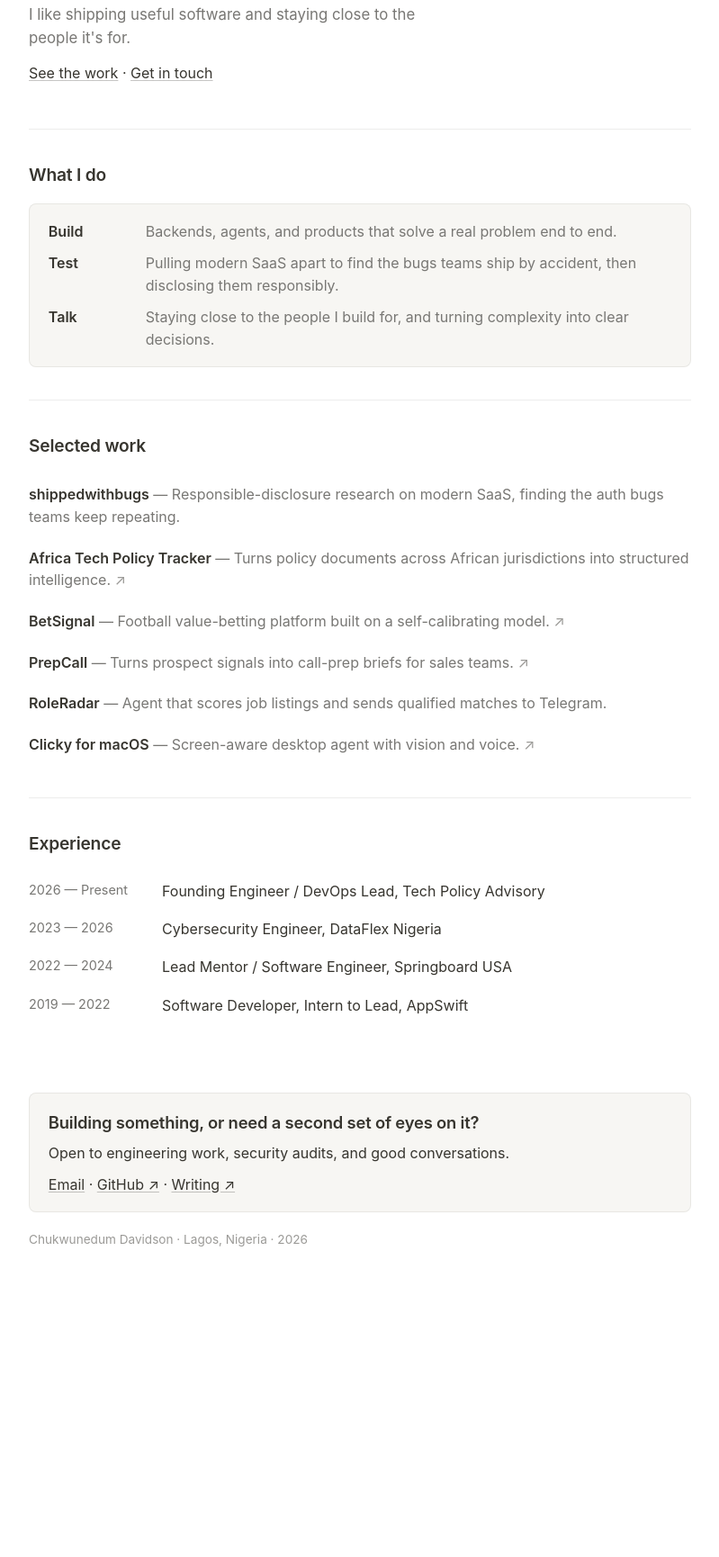
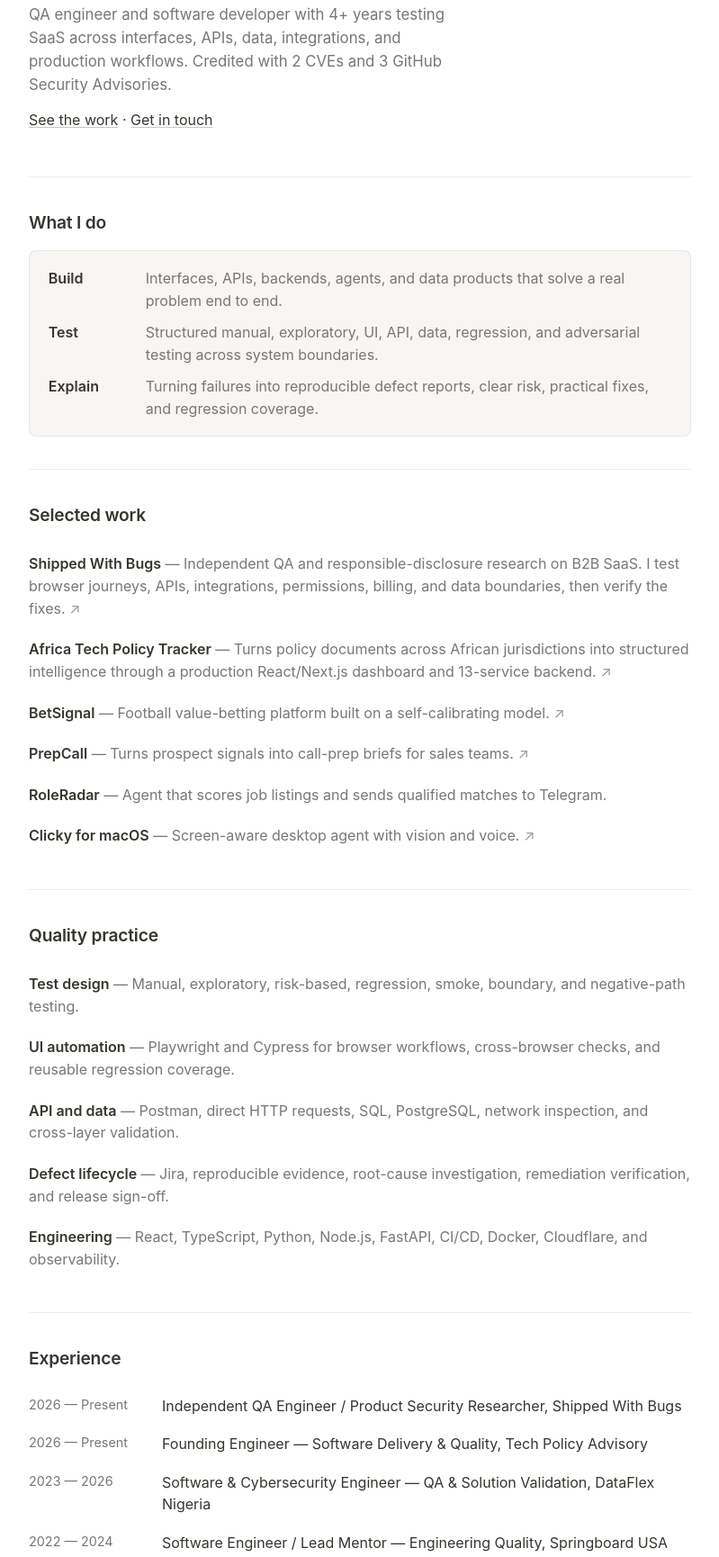
Before and after one commit to nedu-m/nedu-m, a website built with Parcel: page src/index.html in a window 1280 px wide. Shown: the part 223-1953 px from the top of the page at 90% size, without its empty margins (240-1039 px from the left). Before the commit the page ends 1667 px from the top, so only its background shows below. Built offline with nearby package versions, Linux system fonts and the light colour scheme.

Commit message:
Align portfolio with QA engineering experience

```diff
--- a/src/index.html
+++ b/src/index.html
@@ -6,7 +6,7 @@
   <meta name="viewport" content="width=device-width, initial-scale=1" />
   <title>Chukwunedum Davidson</title>
   <meta name="description"
-    content="I build things that solve real problems — and I like talking to the people who use them. Based in Lagos." />
+    content="QA engineer and software developer with 4+ years of quality assurance experience across SaaS interfaces, APIs, data, integrations, and release workflows." />
   <meta name="theme-color" content="#ffffff" />
   <link rel="stylesheet" type="text/css" href="css/base.scss" />
 </head>
@@ -18,6 +18,7 @@
     <p class="site-head__name">Chukwunedum Davidson</p>
     <nav class="site-nav" aria-label="Primary">
       <a href="#work">Work</a>
+      <a href="#quality">Quality</a>
       <a href="#experience">Experience</a>
       <a href="#contact">Contact</a>
     </nav>
@@ -28,8 +29,9 @@
     <!-- Intro -->
     <section class="intro">
       <p class="overline">Lagos, Nigeria</p>
-      <h1>I build things that solve problems — and talk to the people who use them.</h1>
-      <p class="lead">I like shipping useful software and staying close to the people it's for.</p>
+      <h1>I build software, test how it fails, and make releases safer.</h1>
+      <p class="lead">QA engineer and software developer with 4+ years testing SaaS across interfaces, APIs, data,
+        integrations, and production workflows. Credited with 2 CVEs and 3 GitHub Security Advisories.</p>
       <p class="intro__actions">
         <a href="#work">See the work</a> ·
         <a href="mailto:davidsonchinedum@gmail.com">Get in touch</a>
@@ -41,11 +43,11 @@
       <h2>What I do</h2>
       <dl class="callout">
         <dt>Build</dt>
-        <dd>Backends, agents, and products that solve a real problem end to end.</dd>
+        <dd>Interfaces, APIs, backends, agents, and data products that solve a real problem end to end.</dd>
         <dt>Test</dt>
-        <dd>Pulling modern SaaS apart to find the bugs teams ship by accident, then disclosing them responsibly.</dd>
-        <dt>Talk</dt>
-        <dd>Staying close to the people I build for, and turning complexity into clear decisions.</dd>
+        <dd>Structured manual, exploratory, UI, API, data, regression, and adversarial testing across system boundaries.</dd>
+        <dt>Explain</dt>
+        <dd>Turning failures into reproducible defect reports, clear risk, practical fixes, and regression coverage.</dd>
       </dl>
     </section>
 
@@ -54,12 +56,14 @@
       <h2>Selected work</h2>
       <ul class="work-list">
         <li>
-          <strong>shippedwithbugs</strong> — Responsible-disclosure research on modern SaaS, finding the auth bugs
-          teams keep repeating.
+          <strong>Shipped With Bugs</strong> — Independent QA and responsible-disclosure research on B2B SaaS. I
+          test browser journeys, APIs, integrations, permissions, billing, and data boundaries, then verify the fixes.
+          <a href="https://shippedwithbugs.com" target="_blank" rel="noopener noreferrer">↗</a>
         </li>
         <li>
           <strong>Africa Tech Policy Tracker</strong> — Turns policy documents across African jurisdictions into
-          structured intelligence. <a href="https://techpolicyadvisory.com/" target="_blank" rel="noopener noreferrer">↗</a>
+          structured intelligence through a production React/Next.js dashboard and 13-service backend.
+          <a href="https://techpolicyadvisory.com/" target="_blank" rel="noopener noreferrer">↗</a>
         </li>
         <li>
           <strong>BetSignal</strong> — Football value-betting platform built on a self-calibrating model.
@@ -79,25 +83,41 @@
       </ul>
     </section>
 
+    <!-- Quality practice -->
+    <section id="quality">
+      <h2>Quality practice</h2>
+      <ul class="work-list">
+        <li><strong>Test design</strong> — Manual, exploratory, risk-based, regression, smoke, boundary, and negative-path testing.</li>
+        <li><strong>UI automation</strong> — Playwright and Cypress for browser workflows, cross-browser checks, and reusable regression coverage.</li>
+        <li><strong>API and data</strong> — Postman, direct HTTP requests, SQL, PostgreSQL, network inspection, and cross-layer validation.</li>
+        <li><strong>Defect lifecycle</strong> — Jira, reproducible evidence, root-cause investigation, remediation verification, and release sign-off.</li>
+        <li><strong>Engineering</strong> — React, TypeScript, Python, Node.js, FastAPI, CI/CD, Docker, Cloudflare, and observability.</li>
+      </ul>
+    </section>
+
     <!-- Experience -->
     <section id="experience">
       <h2>Experience</h2>
       <ul class="role-list">
         <li>
           <span class="role-list__when">2026 — Present</span>
-          <span class="role-list__what">Founding Engineer / DevOps Lead, Tech Policy Advisory</span>
+          <span class="role-list__what">Independent QA Engineer / Product Security Researcher, Shipped With Bugs</span>
+        </li>
+        <li>
+          <span class="role-list__when">2026 — Present</span>
+          <span class="role-list__what">Founding Engineer — Software Delivery &amp; Quality, Tech Policy Advisory</span>
         </li>
         <li>
           <span class="role-list__when">2023 — 2026</span>
-          <span class="role-list__what">Cybersecurity Engineer, DataFlex Nigeria</span>
+          <span class="role-list__what">Software &amp; Cybersecurity Engineer — QA &amp; Solution Validation, DataFlex Nigeria</span>
         </li>
         <li>
           <span class="role-list__when">2022 — 2024</span>
-          <span class="role-list__what">Lead Mentor / Software Engineer, Springboard USA</span>
+          <span class="role-list__what">Software Engineer / Lead Mentor — Engineering Quality, Springboard USA</span>
         </li>
         <li>
           <span class="role-list__when">2019 — 2022</span>
-          <span class="role-list__what">Software Developer, Intern to Lead, AppSwift</span>
+          <span class="role-list__what">Software Developer — Full-Stack Delivery &amp; QA, AppSwift</span>
         </li>
       </ul>
     </section>
@@ -107,7 +127,7 @@
   <footer id="contact" class="site-foot">
     <div class="callout">
       <h2>Building something, or need a second set of eyes on it?</h2>
-      <p>Open to engineering work, security audits, and good conversations.</p>
+      <p>Open to QA, test automation, software engineering, security audits, and good conversations.</p>
       <p>
         <a href="mailto:davidsonchinedum@gmail.com">Email</a> ·
         <a href="https://github.com/nedu-m" target="_blank" rel="noopener noreferrer">GitHub ↗</a> ·
```
Also changed, not shown: Readme.md.
